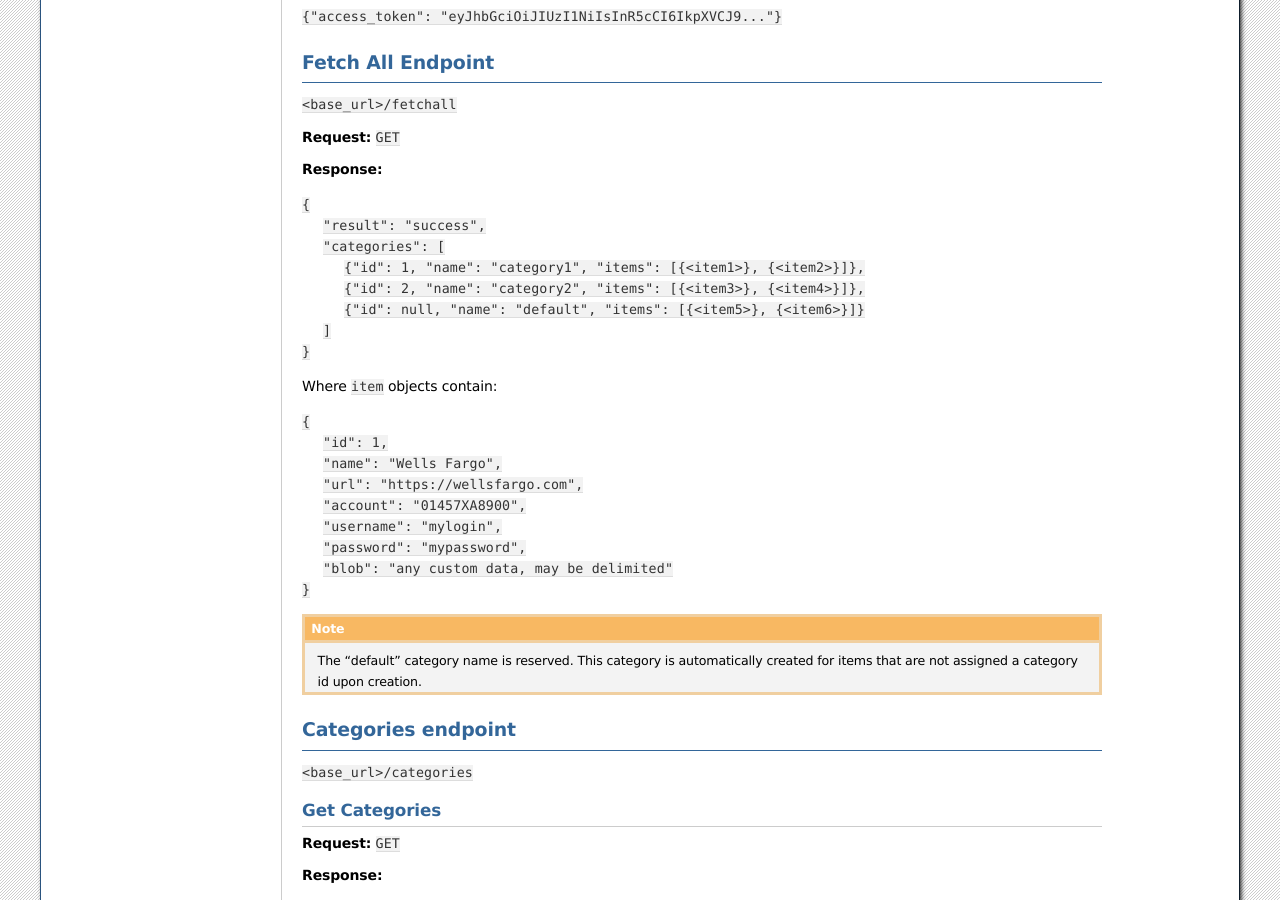
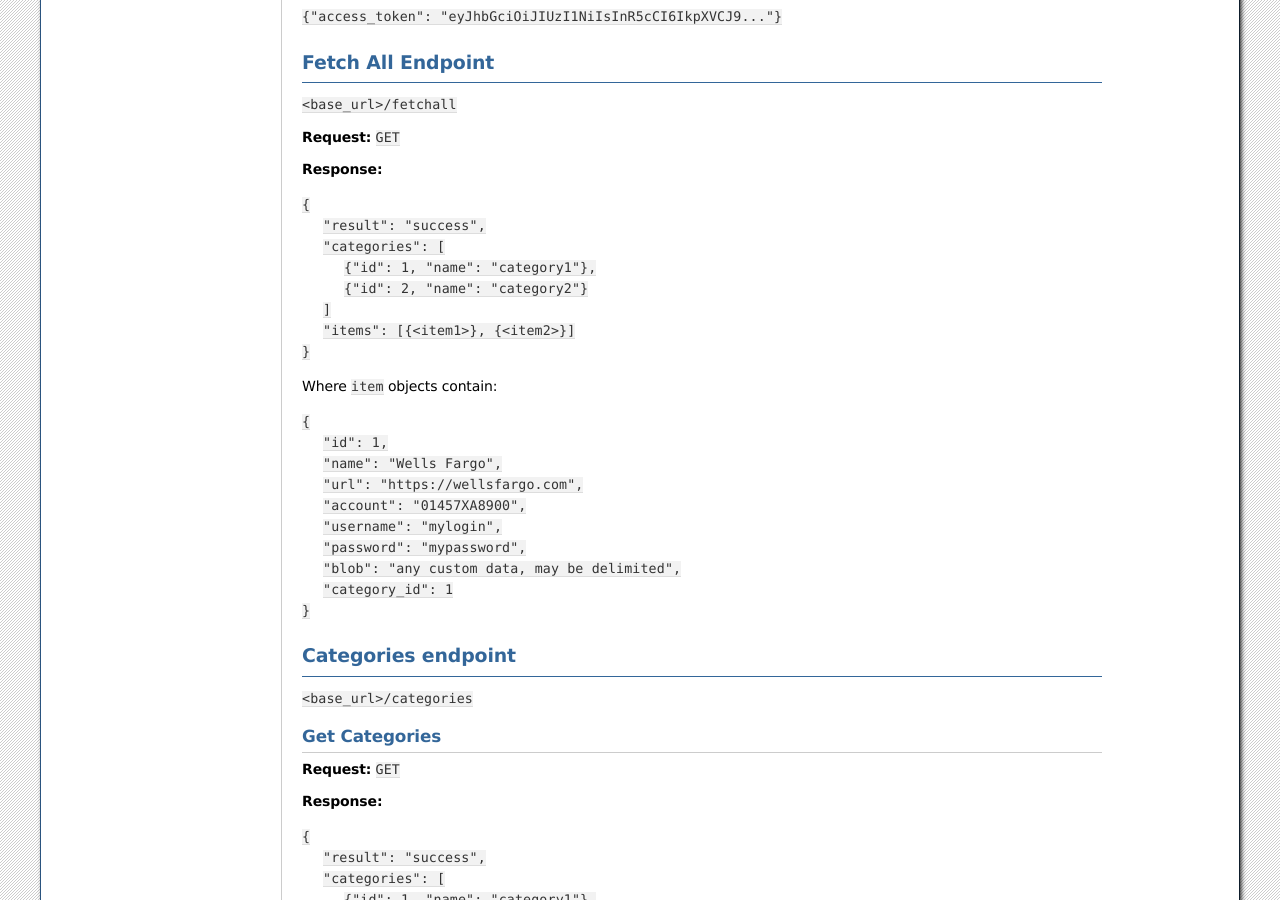
Before and after one commit to openpassphrase/opp, a Sphinx documentation site: the page built from docs/source/api_ref.rst, in a window 1280 px wide and 900 px high, scrolled down 936 px. Built offline with Sphinx 7.4.7, drawn with Linux system fonts in a browser that asks for light colours; some of the changed text lies outside the part shown.

Commit message:
Updated fetchall endpoint and api-ref.
Now returns categories and items arrays separately.

```diff
--- a/docs/source/api_ref.rst
+++ b/docs/source/api_ref.rst
@@ -87,10 +87,10 @@ Fetch All Endpoint
 | ``{``
 |   ``"result": "success",``
 |   ``"categories": [``
-|     ``{"id": 1, "name": "category1", "items": [{<item1>}, {<item2>}]},``
-|     ``{"id": 2, "name": "category2", "items": [{<item3>}, {<item4>}]},``
-|     ``{"id": null, "name": "default", "items": [{<item5>}, {<item6>}]}``
+|     ``{"id": 1, "name": "category1"},``
+|     ``{"id": 2, "name": "category2"}``
 |   ``]``
+|   ``"items": [{<item1>}, {<item2>}]``
 | ``}``
 
 Where ``item`` objects contain:
@@ -102,12 +102,9 @@ Where ``item`` objects contain:
 |   ``"account": "01457XA8900",``
 |   ``"username": "mylogin",``
 |   ``"password": "mypassword",``
-|   ``"blob": "any custom data, may be delimited"``
+|   ``"blob": "any custom data, may be delimited",``
+|   ``"category_id": 1``
 | ``}``
-
-.. note:: The "default" category name is reserved. This category is
-    automatically created for items that are not assigned a category
-    id upon creation.
 
 Categories endpoint
 -------------------
@@ -215,10 +212,6 @@ the following optional fields:
 |   ``"category_id": 1``
 | ``}``
 
-.. Note:: If ``category_id`` field is omitted, the item will be assigned
-   a category ID of 0 which will be mapped to a reserved **"default"**
-   category in the ``fetchall`` response.
-
 Remaining fields are optional and pertain to automatic generation of
 passwords for the items in the ``items`` array:
 
```
Also changed, not shown: 3 other files.
